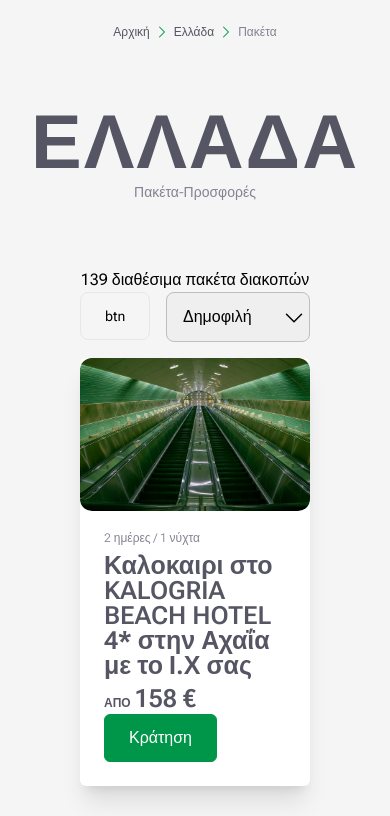
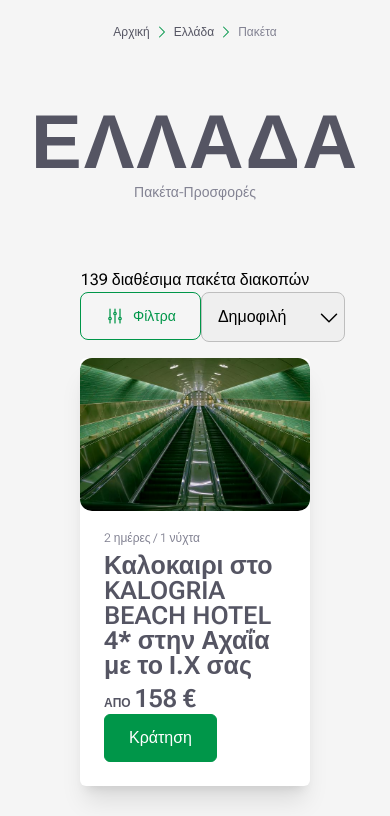
Before and after one commit to ELal3k/nelios-project, a Next.js app: page / in a window 390 px wide. Shown: the top 816 px of the page. Built offline with nearby package versions, Linux system fonts and the light colour scheme.

Commit message:
filter button

```diff
--- a/src/app/page.js
+++ b/src/app/page.js
@@ -1,6 +1,7 @@
 import CardGrid from "@/components/CardGrid"
 import SideBar from "@/components/SideBar"
 import Dropdown from "@/components/Dropdown"
+import { AdjustmentsVerticalIcon } from "@heroicons/react/24/outline"
 export default function Home() {
   return (
     <main className="flex mt-16 items-start gap-6 self-stretch">
@@ -9,7 +10,10 @@
         <article className="flex lg:flex-row flex-col justify-between items-center lg:px-0 px-20">
           <h2 className="">139 διαθέσιμα πακέτα διακοπών</h2>
           <div className="flex lg:w-auto w-full justify-between">
-            <button className="btn-secondary lg:hidden flex">btn</button>
+            <button className="btn-secondary lg:hidden gap-2 border-accent_green text-accent_green">
+              <AdjustmentsVerticalIcon className="h-5" />
+              <p>Φίλτρα</p>
+            </button>
             <div className="relative">
               <Dropdown />
             </div>
```
